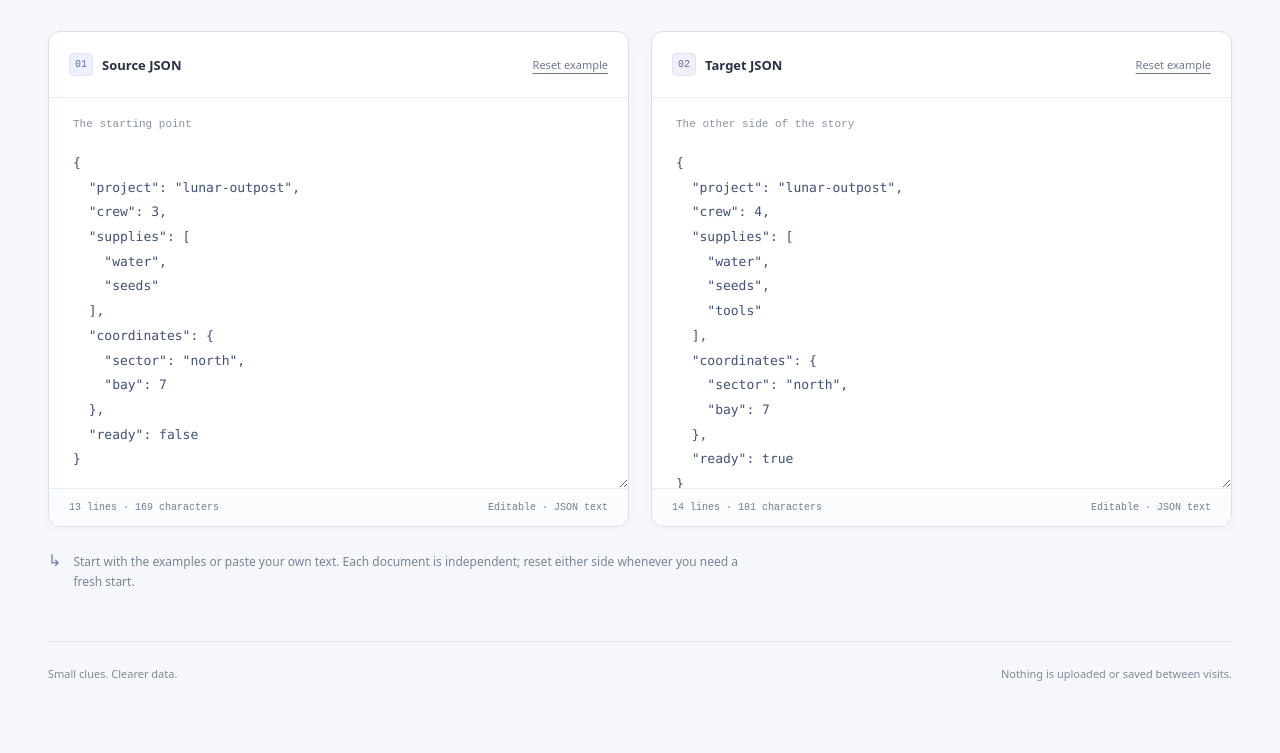
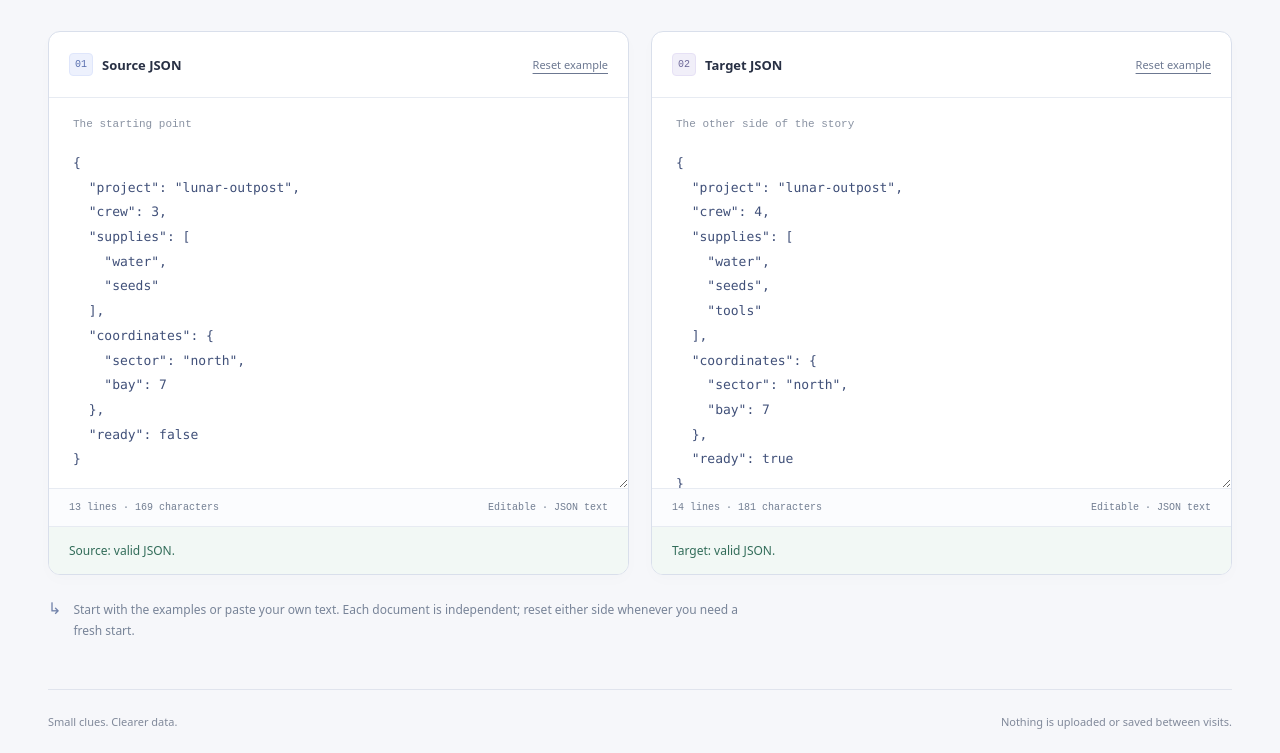
Before and after one commit to cmbot-2/json-detective, a website built with Vite: page index.html in a window 1280 px wide. Shown: the part 283-1036 px from the top of the page. Before the commit the page ends 988 px from the top, so only its background shows below. Built offline with nearby package versions, Linux system fonts and the light colour scheme.

Commit message:
feat: validate JSON in both editors

```diff
--- a/index.html
+++ b/index.html
@@ -11,8 +11,8 @@
       <main>
         <div class="intro"><div><p class="eyebrow">A LITTLE ORDER IN THE DETAILS</p><h1>Two documents.<br class="mobile-break" /> One workspace.</h1><p>Put your JSON side by side. Give every detail a little room.</p></div><button id="reset-both" class="button">Reset both examples <span aria-hidden="true">↺</span></button></div>
         <div class="editors">
-          <section class="editor-panel" aria-labelledby="source-label"><div class="editor-heading"><label id="source-label" for="source"><span class="panel-number">01</span>Source JSON</label><button id="reset-source" class="reset-button" aria-label="Reset source example">Reset example</button></div><div class="document-note">The starting point</div><textarea id="source" spellcheck="false" autocapitalize="off" autocomplete="off" wrap="off" aria-describedby="source-note"></textarea><div class="editor-footer"><span id="source-count"></span><span id="source-note">Editable · JSON text</span></div></section>
-          <section class="editor-panel" aria-labelledby="target-label"><div class="editor-heading"><label id="target-label" for="target"><span class="panel-number target-number">02</span>Target JSON</label><button id="reset-target" class="reset-button" aria-label="Reset target example">Reset example</button></div><div class="document-note">The other side of the story</div><textarea id="target" spellcheck="false" autocapitalize="off" autocomplete="off" wrap="off" aria-describedby="target-note"></textarea><div class="editor-footer"><span id="target-count"></span><span id="target-note">Editable · JSON text</span></div></section>
+          <section class="editor-panel" aria-labelledby="source-label"><div class="editor-heading"><label id="source-label" for="source"><span class="panel-number">01</span>Source JSON</label><button id="reset-source" class="reset-button" aria-label="Reset source example">Reset example</button></div><div class="document-note">The starting point</div><textarea id="source" spellcheck="false" autocapitalize="off" autocomplete="off" wrap="off" aria-describedby="source-note source-validation"></textarea><div class="editor-footer"><span id="source-count"></span><span id="source-note">Editable · JSON text</span></div><p id="source-validation" class="validation" role="status" aria-atomic="true"></p></section>
+          <section class="editor-panel" aria-labelledby="target-label"><div class="editor-heading"><label id="target-label" for="target"><span class="panel-number target-number">02</span>Target JSON</label><button id="reset-target" class="reset-button" aria-label="Reset target example">Reset example</button></div><div class="document-note">The other side of the story</div><textarea id="target" spellcheck="false" autocapitalize="off" autocomplete="off" wrap="off" aria-describedby="target-note target-validation"></textarea><div class="editor-footer"><span id="target-count"></span><span id="target-note">Editable · JSON text</span></div><p id="target-validation" class="validation" role="status" aria-atomic="true"></p></section>
         </div>
         <div class="workspace-note"><span aria-hidden="true">↳</span><p>Start with the examples or paste your own text. Each document is independent; reset either side whenever you need a fresh start.</p></div>
         <p id="announcement" class="sr-only" role="status"></p>
--- a/package.json
+++ b/package.json
@@ -7,7 +7,8 @@
     "dev": "vite --host 127.0.0.1",
     "check": "tsc --noEmit",
     "build": "npm run check && vite build",
-    "preview": "vite preview --host 127.0.0.1"
+    "preview": "vite preview --host 127.0.0.1",
+    "test": "tsc --noEmit false --rootDir src --outDir .test-build && node --test tests/*.test.mjs"
   },
   "engines": {
     "node": "^20.19.0 || >=22.12.0"
--- a/src/main.ts
+++ b/src/main.ts
@@ -1,4 +1,5 @@
 import './style.css';
+import { validateJson } from './validation';
 
 const examples = {
   source: {
@@ -24,21 +25,29 @@ const inputs: Record<Side, HTMLTextAreaElement> = {
 };
 const announcement = document.querySelector<HTMLElement>('#announcement')!;
 
-function updateCount(side: Side) {
+function updateDocument(side: Side) {
   const text = inputs[side].value;
   const lines = text.split('\n').length;
   document.querySelector('#' + side + '-count')!.textContent =
     lines + (lines === 1 ? ' line' : ' lines') + ' · ' + text.length + ' characters';
+  const validation = validateJson(text);
+  const feedback = document.querySelector<HTMLElement>('#' + side + '-validation')!;
+  const name = side === 'source' ? 'Source' : 'Target';
+  inputs[side].setAttribute('aria-invalid', String(!validation.valid));
+  feedback.dataset.valid = String(validation.valid);
+  feedback.textContent = validation.valid
+    ? `${name}: valid JSON.`
+    : `${name}: ${validation.message}`;
 }
 
 function reset(side: Side) {
   inputs[side].value = JSON.stringify(examples[side], null, 2);
-  updateCount(side);
+  updateDocument(side);
 }
 
 for (const side of sides) {
   reset(side);
-  inputs[side].addEventListener('input', () => updateCount(side));
+  inputs[side].addEventListener('input', () => updateDocument(side));
   document.querySelector('#reset-' + side)!.addEventListener('click', () => {
     reset(side);
     inputs[side].focus();
--- a/src/style.css
+++ b/src/style.css
@@ -20,6 +20,10 @@ h1 { font-size: clamp(28px, 3.5vw, 41px); font-weight: 600; letter-spacing: -.05
 textarea { display: block; width: 100%; min-height: 355px; resize: vertical; border: 0; background: #fff; color: #405079; padding: 18px 24px 24px; font: 13px/1.9 ui-monospace, SFMono-Regular, Menlo, Consolas, monospace; tab-size: 2; border-radius: 3px; }
 textarea:focus { outline: 2px solid #7386bb; outline-offset: -3px; }
 .editor-footer { display: flex; flex-wrap: wrap; justify-content: space-between; gap: 8px; border-top: 1px solid #e7ebf2; background: #fbfcfe; padding: 13px 20px; font: 10px ui-monospace, monospace; color: #727e92; }
+.validation { margin: 0; padding: 14px 20px; border-top: 1px solid #e7ebf2; font-size: 12px; line-height: 1.6; overflow-wrap: anywhere; }
+.validation[data-valid="true"] { color: #326c59; background: #f2f8f5; }
+.validation[data-valid="false"] { color: #963d39; background: #fff4f1; }
+textarea[aria-invalid="true"] { box-shadow: inset 3px 0 #c46b5c; }
 .workspace-note { display: flex; gap: 12px; align-items: baseline; max-width: 700px; color: #788498; margin: 22px 0 48px; }.workspace-note p { margin: 0; font-size: 12px; line-height: 1.7; }.workspace-note > span { color: #7283aa; }
 :focus-visible { outline: 3px solid #6e80b4; outline-offset: 3px; }
 footer { padding: 24px 0; display: flex; justify-content: space-between; gap: 18px; border-top: 1px solid #e0e4ed; color: #80899a; font-size: 11px; }
--- /dev/null
+++ b/src/validation.ts
@@ -0,0 +1,20 @@
+export type Validation = { valid: true } | { valid: false; message: string };
+
+export function validateJson(text: string): Validation {
+  if (!text.trim()) return { valid: false, message: 'Enter a JSON value to begin.' };
+  try {
+    JSON.parse(text);
+    return { valid: true };
+  } catch (error) {
+    const message = error instanceof Error ? error.message : 'Check the JSON syntax.';
+    // Engines report different error formats. Keep their explanation, adding a
+    // readable location when only a UTF-16 character offset is available.
+    const offset = /\bposition\s+(\d+)/i.exec(message);
+    if (offset && !/\bline\s+\d+/i.test(message)) {
+      const prefix = text.slice(0, Number(offset[1]));
+      const lines = prefix.split(/\r\n|\r|\n/);
+      return { valid: false, message: `Line ${lines.length}, column ${lines.at(-1)!.length + 1}: ${message}` };
+    }
+    return { valid: false, message };
+  }
+}
```
Also changed, not shown: tests/validation.test.mjs (added, +26 -0 lines), README.md, 1 other file.
